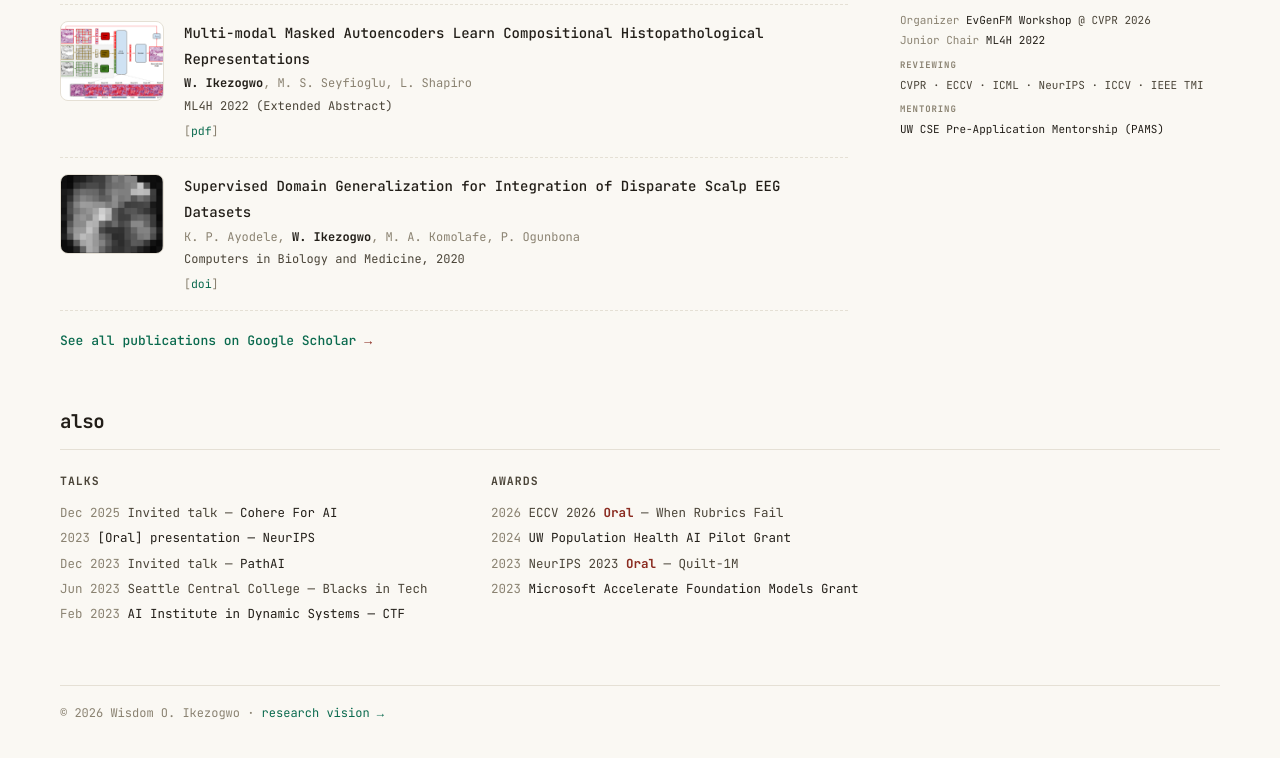
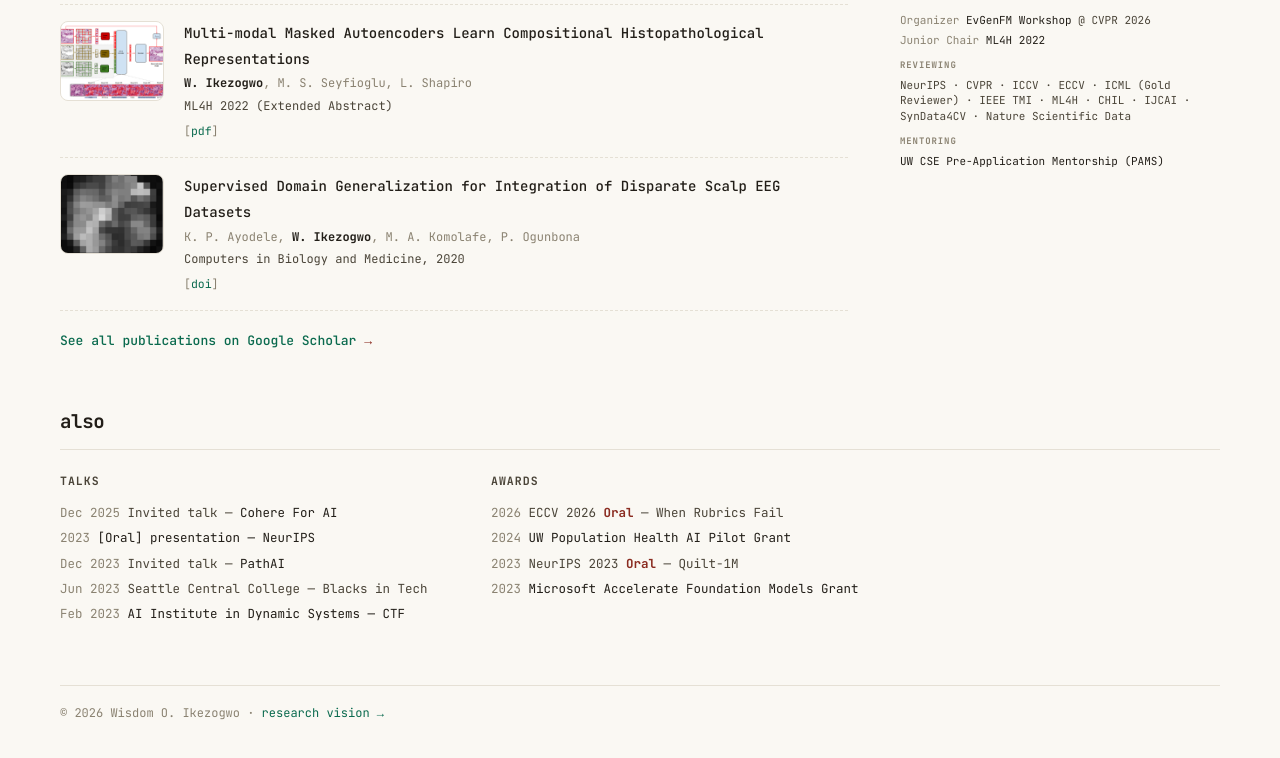
Before and after one commit to wisdomikezogwo/wisdomikezogwo.github.io, a plain HTML site: page index.html in a window 1280 px wide. Shown: the part 1869-2627 px from the top of the page. Drawn offline with Linux system fonts and the light colour scheme.

Commit message:
Correct reviewing record (venues + ICML Gold Reviewer 2026)

```diff
--- a/index.html
+++ b/index.html
@@ -241,7 +241,7 @@
         <div class="r"><span class="d">Organizer</span> <a href="https://evgenfm2026.github.io/">EvGenFM Workshop</a> @ CVPR 2026</div>
         <div class="r"><span class="d">Junior Chair</span> <a href="http://ml4h.cc/2022/research_roundtables.html">ML4H 2022</a></div>
         <div class="sub">Reviewing</div>
-        <div class="r">CVPR · ECCV · ICML · NeurIPS · ICCV · IEEE TMI</div>
+        <div class="r">NeurIPS · CVPR · ICCV · ECCV · ICML (Gold Reviewer) · IEEE TMI · ML4H · CHIL · IJCAI · SynData4CV · Nature Scientific Data</div>
         <div class="sub">Mentoring</div>
         <div class="r"><a href="https://www.cs.washington.edu/academics/phd/pams">UW CSE Pre-Application Mentorship (PAMS)</a></div>
       </div>
```
Also changed, not shown: 2 other files.
